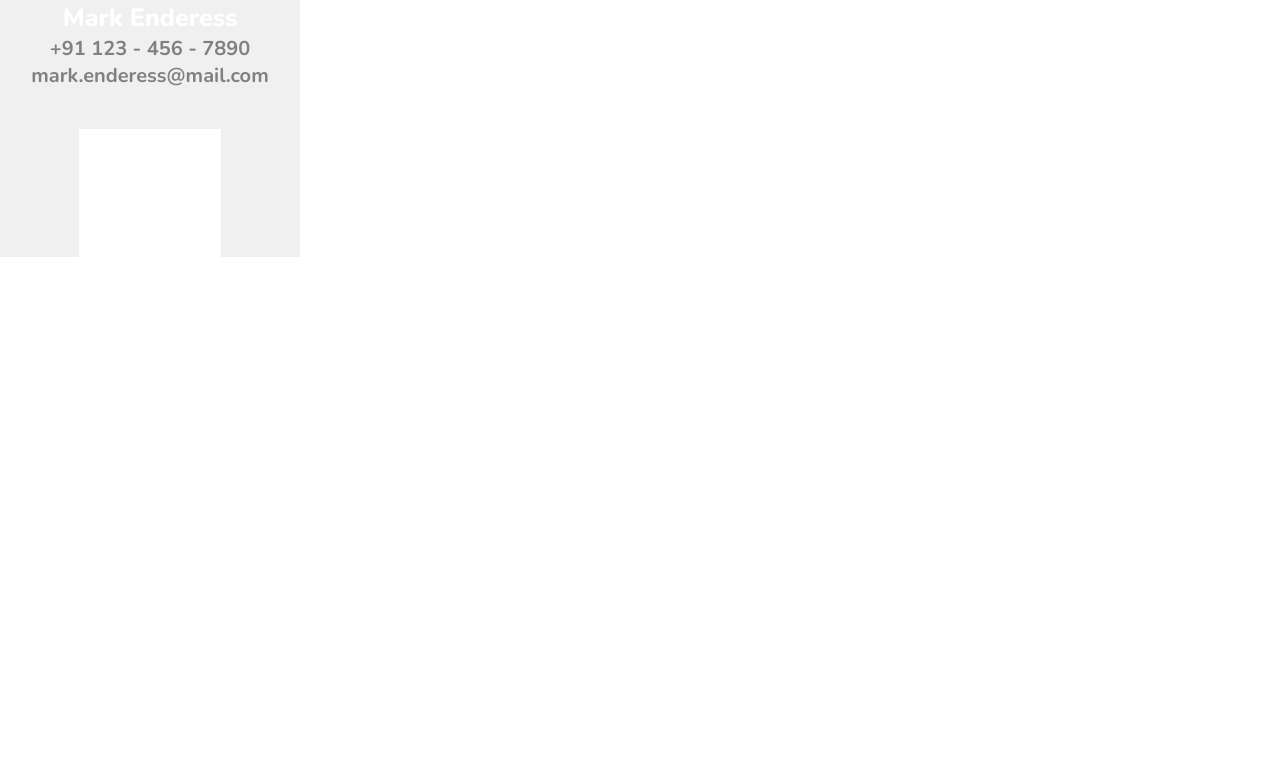
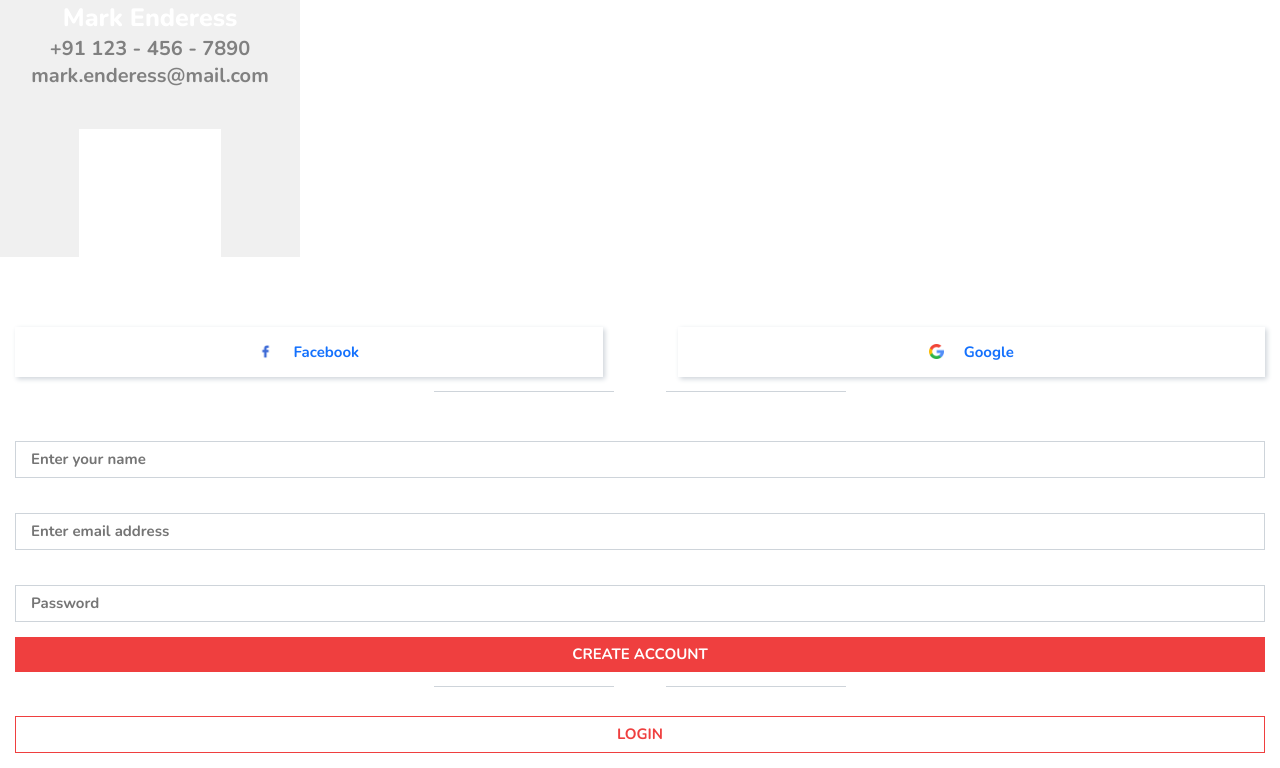
Before and after one commit to juanor9/frontend-hotel-booking, a React (Create React App) app: page / in a window 1280 px wide. Shown: the part 1462-2230 px from the top of the page. Before the commit the page ends 1719 px from the top, so only its background shows below. Built offline with nearby package versions, Linux system fonts and the light colour scheme.

Commit message:
Feature/hb 52 register form (#10)
* Create register form

* Update file naming

```diff
--- a/src/App.jsx
+++ b/src/App.jsx
@@ -8,6 +8,7 @@ import HotelCard from './componets/HotelCard/HotelCard';
 import HotelImg from './componets/HotelCard/images/hotelMiami.jpg';
 import PerfilMenu from './componets/PerfilMenu/PerfilMenu';
 import ImgPerfil from './componets/PerfilMenu/images/perfilImage.jpg';
+import RegisterForm from './componets/RegisterForm/RegisterForm';
 
 const App = () => (
   <div className="App">
@@ -17,6 +18,7 @@ const App = () => (
     <NewsletterForm />
     <HotelCard hotelImg={HotelImg} name="The W South" place="Miami" text="Lorem ipsum dolor sit amet consectetur adipisicing elit. Illo distinctio, deserunt similique magnam ipsa commodi ea." reviews={26412} price={1300} finalPrice={1245} feature1="Swimming" feature2="Parking" />
     <PerfilMenu name="Mark Enderess" phone="+91 123 - 456 - 7890" email="mark.enderess@mail.com" imagePerfil={ImgPerfil} />
+    <RegisterForm />
   </div>
 );
 
--- /dev/null
+++ b/src/componets/RegisterForm/RegisterForm.jsx
@@ -0,0 +1,85 @@
+import './style.css';
+
+const RegisterForm = () => (
+  <section id="register-form" className="register-form">
+    <h2 className="register-form__header">Sign up</h2>
+    <article id="social-media-sign-up" className="register-form__section">
+      <p>Sign Up With</p>
+      <ul className="register-form__social-media-list">
+        <li className="register-form__list-item">
+          <button
+            type="button"
+            className="register-form__social-media-button register-form__facebook"
+          >
+            Facebook
+          </button>
+        </li>
+        <li className="register-form__list-item">
+          <button
+            type="button"
+            className="register-form__social-media-button register-form__google"
+          >
+            Google
+          </button>
+        </li>
+      </ul>
+    </article>
+    <div className="register-form__divider">
+      <span className="register-form__divider-line" />
+      <p>Or</p>
+      <span className="register-form__divider-line" />
+    </div>
+    <article id="sign-up-form" className="register-form__section">
+      <form action="">
+        <label htmlFor="name" className="register-form__input-group">
+          Full Name
+          <input
+            className="register-form__input"
+            type="text"
+            name="name"
+            id="name"
+            placeholder="Enter your name"
+          />
+        </label>
+
+        <label htmlFor="email" className="register-form__input-group">
+          Email Address
+          <input
+            className="register-form__input"
+            type="email"
+            name="email"
+            id="email"
+            placeholder="Enter email address"
+          />
+        </label>
+
+        <label htmlFor="password" className="register-form__input-group">
+          Password
+          <input
+            className="register-form__input"
+            type="password"
+            name="password"
+            id="password"
+            placeholder="Password"
+          />
+        </label>
+
+        <button type="submit" className="register-form__create-button">
+          Create account
+        </button>
+      </form>
+    </article>
+    <div className="register-form__divider">
+      <span className="register-form__divider-line" />
+      <p>Or</p>
+      <span className="register-form__divider-line" />
+    </div>
+    <article id="login" className="register-form__section">
+      <button type="button" className="register-form__login-button">
+        Login
+      </button>
+    </article>
+  </section>
+);
+
+export default RegisterForm;
--- /dev/null
+++ b/src/componets/RegisterForm/style.css
@@ -0,0 +1,103 @@
+@import url("https://fonts.googleapis.com/css2?family=Nunito:ital,wght@0,700;0,800;1,700;1,800&display=swap");
+* {
+  font-family: "Nunito", sans-serif;
+  box-sizing: border-box;
+}
+
+.register-form {
+  padding: 1em;
+  text-align: left;
+}
+.register-form__header {
+  text-transform: uppercase;
+}
+.register-form__section {
+  margin-top: 1em;
+}
+.register-form__social-media-list {
+  display: flex;
+  justify-content: space-between;
+  list-style: none;
+  margin: 0;
+  padding: 0;
+  width: 100%;
+}
+.register-form__list-item {
+  width: 47%;
+}
+.register-form__social-media-button {
+  background-color: white;
+  border: none;
+  box-shadow: 2px 2px 5px 0px rgb(206, 212, 218);
+  color: #1471fd;
+  padding: 1em;
+  width: 100%;
+}
+.register-form__facebook::before {
+  content: "";
+  display: inline-block;
+  background-image: url("../../../public/facebook-logo.png");
+  background-size: contain;
+  background-repeat: no-repeat;
+  width: 1rem;
+  height: 1rem;
+  margin-right: 1em;
+  padding: 0 5px 0 0;
+  vertical-align: -10%;
+}
+.register-form__google::before {
+  content: "";
+  display: inline-block;
+  background-image: url("../../../public/google-logo.png");
+  background-size: contain;
+  background-repeat: no-repeat;
+  width: 1rem;
+  height: 1rem;
+  margin-right: 1em;
+  padding: 0 5px 0 0;
+  vertical-align: -10%;
+}
+.register-form__input-group {
+  display: flex;
+  flex-direction: column;
+  margin-bottom: 1em;
+}
+.register-form__input {
+  border: solid 1px rgb(206, 212, 218);
+  padding: 0.5em 1em;
+}
+.register-form__create-button {
+  background-color: rgb(239, 63, 63);
+  border: 0;
+  color: white;
+  padding: 0.5em;
+  text-transform: uppercase;
+  width: 100%;
+}
+.register-form__login-button {
+  background: rgba(0, 0, 0, 0);
+  border: solid 1px rgb(239, 63, 63);
+  color: rgb(239, 63, 63);
+  padding: 0.5em;
+  text-transform: uppercase;
+  width: 100%;
+}
+.register-form__divider {
+  text-transform: uppercase;
+  text-align: center;
+  font-size: 0.8em;
+  display: flex;
+  justify-content: center;
+  align-items: center;
+}
+.register-form__divider p {
+  display: inline-block;
+  background-color: white;
+  padding: 0.3em 1em;
+}
+.register-form__divider-line {
+  background-color: rgb(206, 212, 218);
+  display: inline-block;
+  height: 1px;
+  width: 12em;
+}
```
Also changed, not shown: public/facebook-logo.png (added), public/google-logo.png (added).
